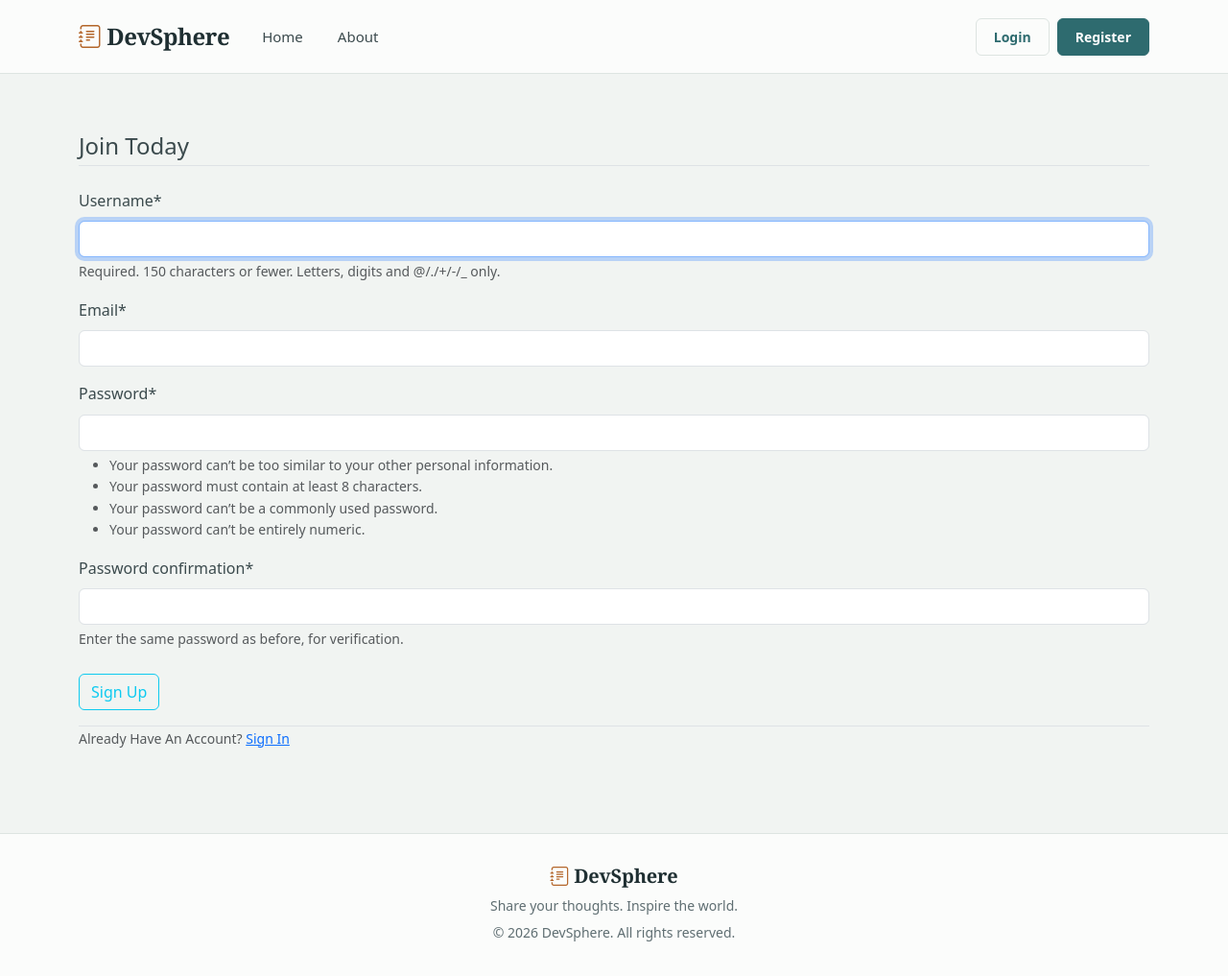
After one commit to mansigharat/blog-web-application, a Django app: page /register in a window 1280 px wide. The commit adds this page. Shown: the whole page at 96% size. Run offline with Django 5.2, Linux system fonts and the light colour scheme; some libraries are stand-ins or nearby versions.

Commit message:
login system added

```diff
--- a/Blog/templates/blog/base.html
+++ b/Blog/templates/blog/base.html
@@ -1,4 +1,3 @@
-
 {% load static %}
 <!DOCTYPE html>
 <html lang="en">
@@ -7,9 +6,9 @@
     <meta name="viewport" content="width=device-width, initial-scale=1.0">
 
     {% if title %}
-        <title>Django Blog | {{ title }}</title>
+        <title>DevSphere | {{ title }}</title>
     {% else %}
-        <title>Django Blog</title>
+        <title>DevSphere</title>
     {% endif %}
 
     <link href="https://cdn.jsdelivr.net/npm/bootstrap@5.3.8/dist/css/bootstrap.min.css" rel="stylesheet">
@@ -29,7 +28,7 @@
         <div class="container">
 
             <a class="navbar-brand" href="/">
-                <i class="bi bi-journal-text"></i> Django Blog
+                <i class="bi bi-journal-text"></i> DevSphere
             </a>
 
             <button class="navbar-toggler" type="button"
@@ -46,13 +45,13 @@
                     </li>
 
                     <li class="nav-item">
-                        <a class="nav-link" href="/about/">About</a>
+                        <a class="nav-link" href="{% url 'about' %}">About</a>
                     </li>
                 </ul>
 
                 <div class="d-flex gap-2">
                     <a href="#" class="btn btn-outline-light btn-sm">Login</a>
-                    <a href="#" class="btn btn-primary btn-sm">Register</a>
+                    <a href="{% url 'register' %}" class="btn btn-primary btn-sm">Register</a>
                 </div>
 
             </div>
@@ -71,17 +70,24 @@
                 </div>
             {% endfor %}
         {% endif %}
+        {% if messages %}
+                {% for message in messages%}
+                    <div class="alert alert-{{ message.tags }}">
+                        {{ message }}
 
-        {% block content %}
-        {% endblock content %}
+                    </div>
+                {% endfor %}
+        {% endif %}
+            {% block content %}
 
+            {% endblock content %}
     </main>
 
     <footer>
         <div class="container text-center">
 
             <h5>
-                <i class="bi bi-journal-text"></i> Django Blog
+                <i class="bi bi-journal-text"></i> DevSphere
             </h5>
 
             <p class="mb-1">
@@ -89,7 +95,7 @@
             </p>
 
             <small>
-                &copy; 2026 Django Blog. All rights reserved.
+                &copy; 2026 DevSphere. All rights reserved.
             </small>
 
         </div>
--- a/Blog/templates/blog/landing_page.html
+++ b/Blog/templates/blog/landing_page.html
@@ -55,8 +55,10 @@
                     </li>
                 </ul>
 
+                <!-- login form -->
                 <div class="d-flex align-items-center gap-2">
-                    <a href="#" class="btn btn-nav-outline">Log in</a>
+                    <a href="users\templates\users\register.html" class="btn btn-nav-outline">Log in</a>
+                    <a href="register" class="btn btn-nav-outline">Sign Up</a>
                     <a href="/" class="btn btn-nav-primary">Start Writing</a>
                 </div>
             </div>
--- a/Blog/urls.py
+++ b/Blog/urls.py
@@ -1,8 +1,10 @@
 from django.urls import path
 from . import views
+from users import views as user_views
 
 urlpatterns = [
     path('home/', views.home, name='home'),
     path('', views.landing, name='landing'),
     path('about/', views.about, name='about'),
+    path('register',  user_views.register, name = "register"),
 ]
--- /dev/null
+++ b/users/forms.py
@@ -0,0 +1,10 @@
+from django import forms
+from django.contrib.auth.models import User
+from django.contrib.auth.forms import UserCreationForm
+
+class UserRegisterForm(UserCreationForm):
+    email = forms.EmailField()
+
+    class Meta: #when form is accepted it create a new user
+        model = User
+        fields= ['username' , 'email', 'password1', 'password2']
--- /dev/null
+++ b/users/templates/users/register.html
@@ -0,0 +1,26 @@
+{% extends "blog/base.html" %}
+{% load crispy_forms_tags %}
+{% block content %}
+
+<div class="content-section">
+    <form method="POST">
+        {% csrf_token %}
+        <fieldset class = "form-group">
+            <legend class="border-bottom mb-4">Join Today</legend>
+                {{ form|crispy }}
+        </fieldset>
+        <div>
+            <div class ="form-group pt-2">
+                <button class="btn btn-outline-info" type="submit">Sign Up</button>
+            </div>
+        </div>
+    </form>
+    <div class="border-top mt-3">
+    <small class="text-muted">
+        Already Have An Account?
+        <a class="ml-2" href="#">Sign In</a>
+    </small>
+</div>
+</div>
+
+{% endblock content %}
--- a/users/views.py
+++ b/users/views.py
@@ -1,3 +1,16 @@
-from django.shortcuts import render
+# form to create new user
+from django.shortcuts import render,redirect
+from django.contrib import messages
+from .forms import UserRegisterForm
 
 def register(request):
+    if request.method == "POST":
+        form = UserRegisterForm(request.POST)
+        if form.is_valid():
+            form.save()
+            username = form.cleaned_data.get('username')
+            messages.success(request, f'Account Created Successfully for {username}!')
+            return redirect('home')
+    else:
+        form = UserRegisterForm()
+    return render(request, 'users/register.html', {'form': form})
```
Also changed, not shown: Blog/templates/blog/about.html (+13 -38 lines), BlogWebApp/settings.py (+7 -1 lines).
